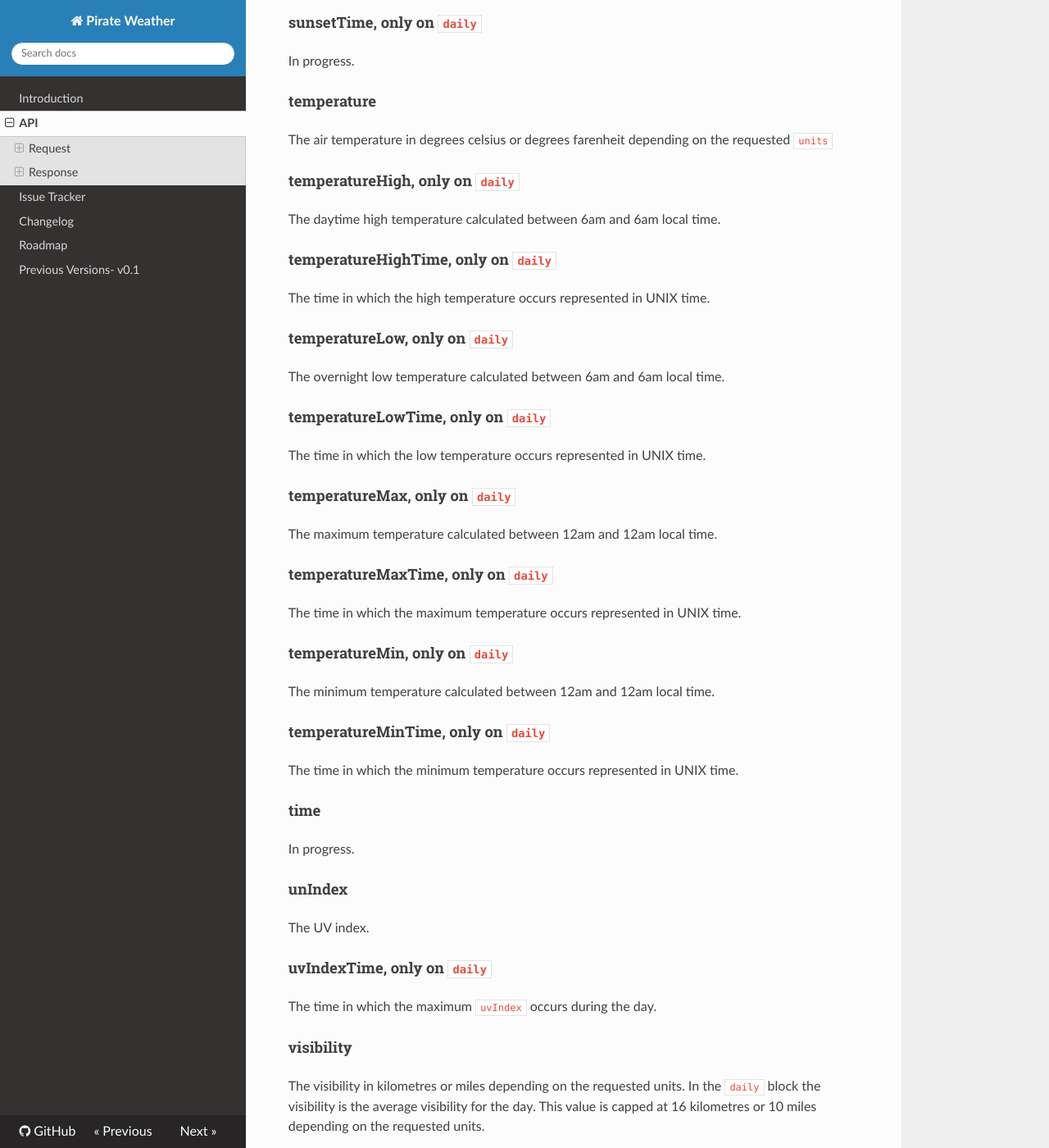
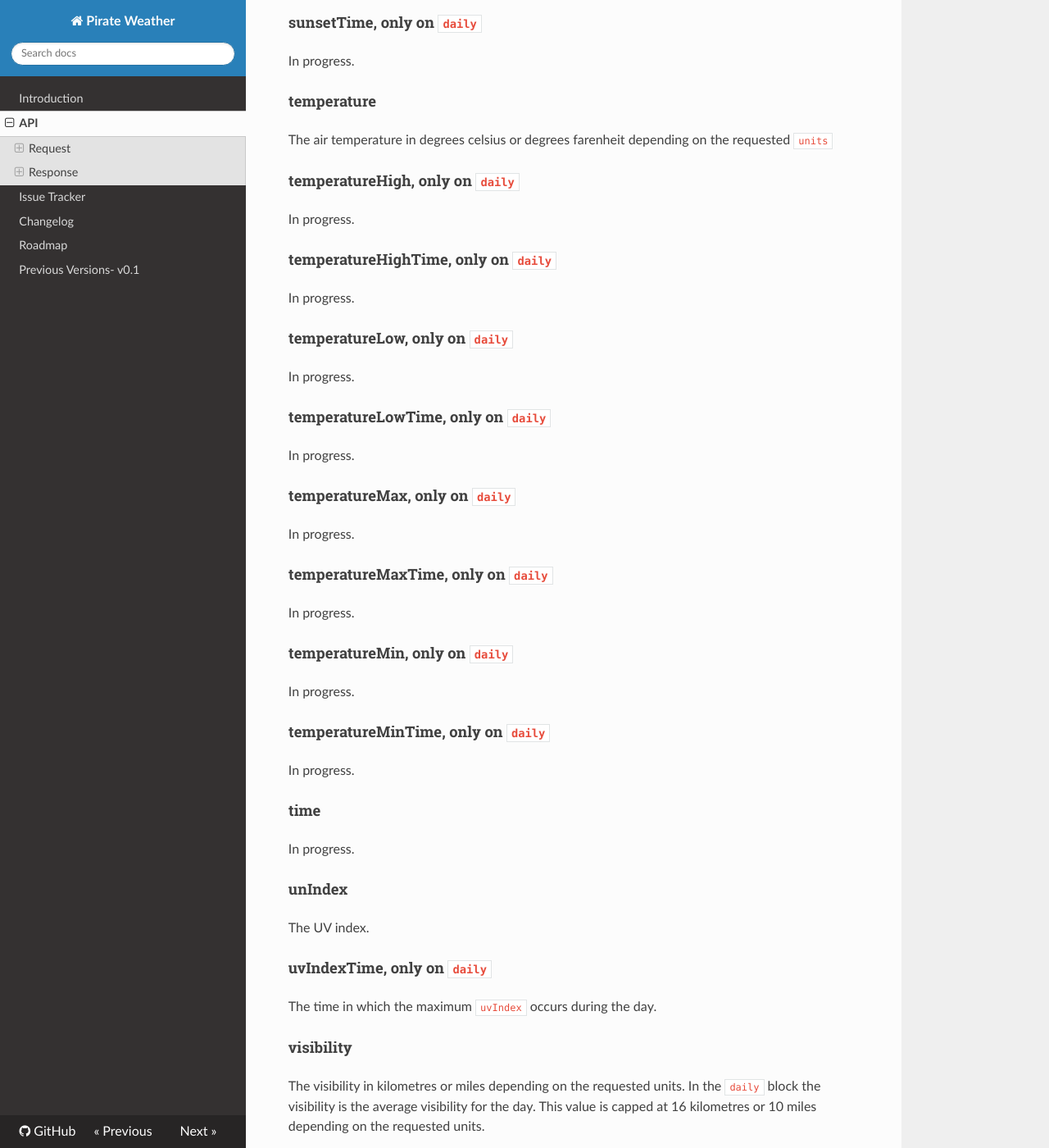
Before and after one commit to Pirate-Weather/pirateweather, an MkDocs documentation site: the page built from docs/API.md, in a window 1280 px wide and 1400 px high, scrolled down 8923 px. Shown: the whole window at 82% size. Built offline with MkDocs 1.6.1, drawn with Linux system fonts in a browser that asks for light colours; nearby versions of some CDN libraries; some of the changed text lies outside the part shown.

Commit message:
Change daily temperature parameters to in progress

```diff
--- a/docs/API.md
+++ b/docs/API.md
@@ -60,7 +60,7 @@ For compatibility with Dark Sky, `us` (Imperial units) are the default if nothin
 * `visibility`: Kilometres.
 
 #### Exclude
-Newly added as part of the V1.0 release, this parameter removes some of the data blocks from the reply. This can speed up the requests (especially if alerts are not needed!), and reduce the reply size. Exclude parameters can be added as a comma-separated list, with the options being:
+Added as part of the V1.0 release, this parameter removes some of the data blocks from the reply. This can speed up the requests (especially if alerts are not needed!), and reduce the reply size. Exclude parameters can be added as a comma-separated list, with the options being:
 
 * `currently`
 * `minutely`
@@ -344,28 +344,28 @@ In progress.
 The air temperature in degrees celsius or degrees farenheit depending on the requested `units`
 
 #### temperatureHigh, only on `daily`
-The daytime high temperature calculated between 6am and 6am local time.
+In progress.
 
 #### temperatureHighTime, only on `daily`
-The time in which the high temperature occurs represented in UNIX time.
+In progress.
 
 #### temperatureLow, only on `daily`
-The overnight low temperature calculated between 6am and 6am local time.
+In progress.
 
 #### temperatureLowTime, only on `daily`
-The time in which the low temperature occurs represented in UNIX time.
+In progress.
 
 #### temperatureMax, only on `daily`
-The maximum temperature calculated between 12am and 12am local time.
+In progress.
 
 #### temperatureMaxTime, only on `daily`
-The time in which the maximum temperature occurs represented in UNIX time.
+In progress.
 
 #### temperatureMin, only on `daily`
-The minimum temperature calculated between 12am and 12am local time.
+In progress.
 
 #### temperatureMinTime, only on `daily`
-The time in which the minimum temperature occurs represented in UNIX time.
+In progress.
 
 #### time
 In progress.
```
